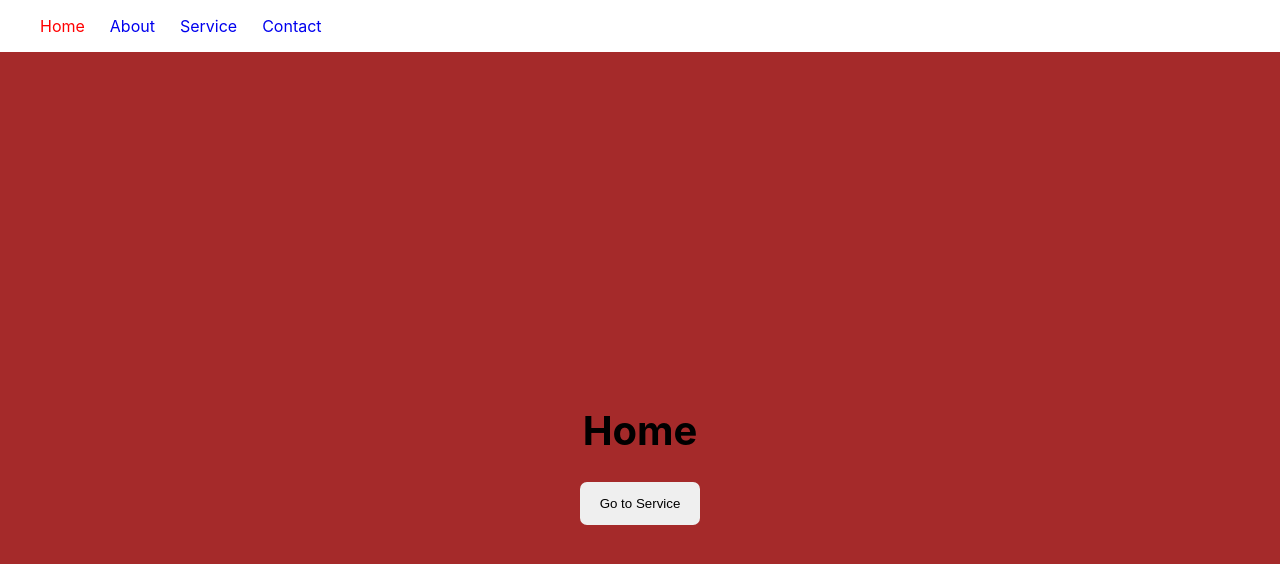
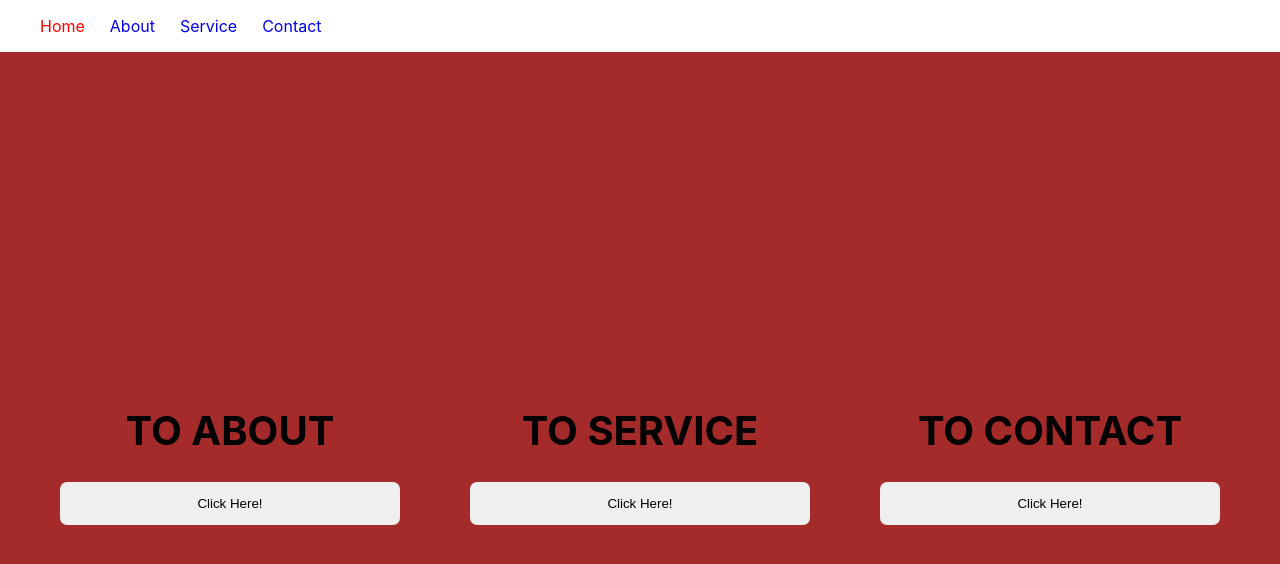
Before and after one commit to koheinthurako/React20-9-2023, a React (Create React App) app in the folder router/: page / in a window 1280 px wide. Shown: the top 564 px of the page. Built offline with nearby package versions, Linux system fonts and the light colour scheme.

Commit message:
code small btns link using useNavigate()

```diff
--- a/router/src/pages/About.jsx
+++ b/router/src/pages/About.jsx
@@ -1,8 +1,21 @@
 import "./page.css";
+import { useNavigate } from "react-router-dom";
 
 const About = () => {
+
+  const navigate = useNavigate();
+
+  const toHome = () => {
+    navigate("/");
+  }
+
   return (
-    <div className="container about">About</div>
+    <div className="container about">
+      <div className="toBoxes">
+        <h1>Back To Home</h1>
+        <button onClick={toHome}>Click Here!</button>
+      </div>
+    </div>
   )
 }
 
--- a/router/src/pages/Contact.jsx
+++ b/router/src/pages/Contact.jsx
@@ -1,8 +1,21 @@
 import "./page.css";
+import { useNavigate } from "react-router-dom";
 
 const Contact = () => {
+
+  const navigate = useNavigate();
+
+  const toContact = () => {
+    navigate("/");
+  }
+
   return (
-    <div className="container contact">Contact</div>
+    <div className="container contact">
+      <div className="toBoxes">
+        <h1>Back To Home</h1>
+        <button onClick={toContact}>Click Here!</button>
+      </div>
+    </div>
   )
 }
 
--- a/router/src/pages/Home.jsx
+++ b/router/src/pages/Home.jsx
@@ -6,14 +6,32 @@ const Home = () => {
   // useNavigate ဆိုတဲ့ react-router-dom မှ support feature ကိုအသုံးပြုပြီး button တစ်ခုခုကိုနှိပ်လိုက်တာနဲ့ ဘယ်သွားမလဲဆိုတာကို အောက်ကလိုပြန်သုံးနိုင်တယ်
   const navigate = useNavigate();
 
-  const handleClick = () => {
+  const toService = () => {
     navigate("/service");
+  }
+
+  const toAbout = () => {
+    navigate("/about");
+  }
+
+  const toContact = () => {
+    navigate("/contact");
   }
 
   return (
     <div className="container home">
-      <h1>Home</h1>
-      <button onClick={handleClick}>Go to Service</button>
+      <div className="toBoxes">
+        <h1>TO ABOUT</h1>
+        <button onClick={toAbout}>Click Here!</button>
+      </div>
+      <div className="toBoxes">
+        <h1>TO SERVICE</h1>
+        <button onClick={toService}>Click Here!</button>
+      </div>
+      <div className="toBoxes">
+        <h1>TO CONTACT</h1>
+        <button onClick={toContact}>Click Here!</button>
+      </div>
     </div>
   )
 }
--- a/router/src/pages/Service.jsx
+++ b/router/src/pages/Service.jsx
@@ -1,8 +1,21 @@
 import "./page.css";
+import { useNavigate } from "react-router-dom";
 
 const Service = () => {
+
+  const navigate = useNavigate();
+
+  const toService = () => {
+    navigate("/");
+  }
+
   return (
-    <div className="container service">Service</div>
+    <div className="container service">
+      <div className="toBoxes">
+        <h1>Back To Home</h1>
+        <button onClick={toService}>Click Here!</button>
+      </div>
+    </div>
   )
 }
 
--- a/router/src/pages/page.css
+++ b/router/src/pages/page.css
@@ -4,13 +4,19 @@
     background-color: #a52a2a;
     font-size: 20px;
     display: flex;
-    flex-direction: column;
+    /* flex-direction: column; */
+    gap: 70px;
     justify-content: center;
     align-items: center;
 }
 
-.container.home button {
-    width: 120px;
+.container .toBoxes {
+    width: 340px;
+    text-align: center;
+}
+
+.container button {
+    width: 100%;
     height: 43px;
     border: none;
     border-radius: 7px;
```
